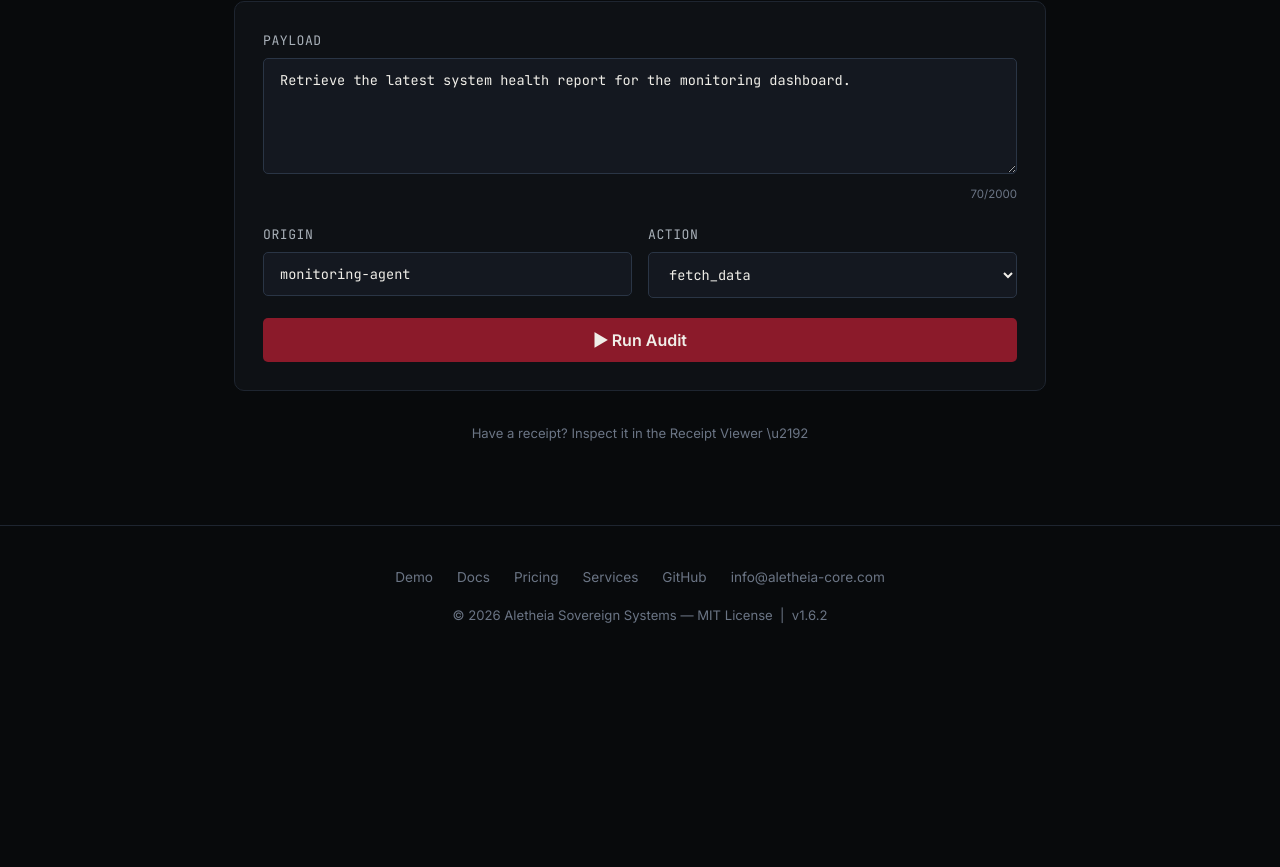
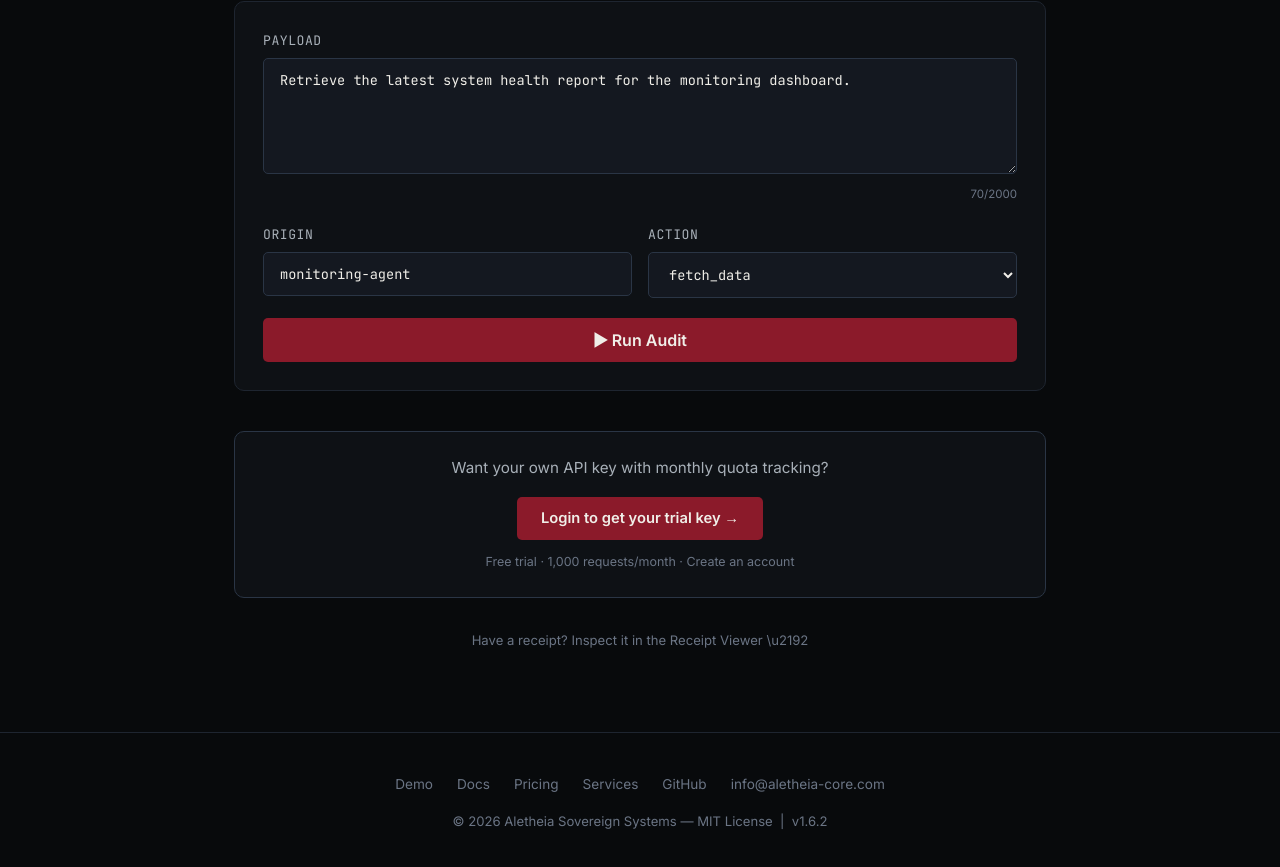
Before and after one commit to holeyfield33-art/aletheia-core, a Next.js app: page /demo in a window 1280 px wide. Shown: the part 501-1368 px from the top of the page. Before the commit the page ends 1167 px from the top, so only its background shows below. Built offline with nearby package versions, Linux system fonts and the light colour scheme; no server answers.

Commit message:
feat(demo): add login CTA with trial key signup prompt
- Add call-to-action section below demo results
- Link to /auth/login for existing users
- Link to /auth/register for new account creation
- Show free trial details (1,000 requests/month)

```diff
--- a/app/demo/page.tsx
+++ b/app/demo/page.tsx
@@ -730,6 +730,53 @@ export default function DemoPage() {
         </div>
       )}
 
+      {/* Login CTA */}
+      <div
+        style={{
+          marginTop: "2.5rem",
+          background: "var(--surface)",
+          border: "1px solid var(--border-hi)",
+          borderRadius: "10px",
+          padding: "1.5rem 1.75rem",
+          textAlign: "center",
+        }}
+      >
+        <p
+          style={{
+            color: "var(--silver)",
+            fontSize: "0.95rem",
+            marginBottom: "1rem",
+            lineHeight: 1.6,
+          }}
+        >
+          Want your own API key with monthly quota tracking?
+        </p>
+        <a
+          href="/auth/login"
+          className="btn-primary"
+          style={{
+            display: "inline-block",
+            fontSize: "0.92rem",
+            textDecoration: "none",
+            padding: "0.6rem 1.5rem",
+          }}
+        >
+          Login to get your trial key &rarr;
+        </a>
+        <p
+          style={{
+            marginTop: "0.75rem",
+            fontSize: "0.78rem",
+            color: "var(--muted)",
+          }}
+        >
+          Free trial &middot; 1,000 requests/month &middot;{" "}
+          <a href="/auth/register" style={{ color: "var(--silver-dim)" }}>
+            Create an account
+          </a>
+        </p>
+      </div>
+
       {/* Link to verify */}
       <p
         style={{
```
